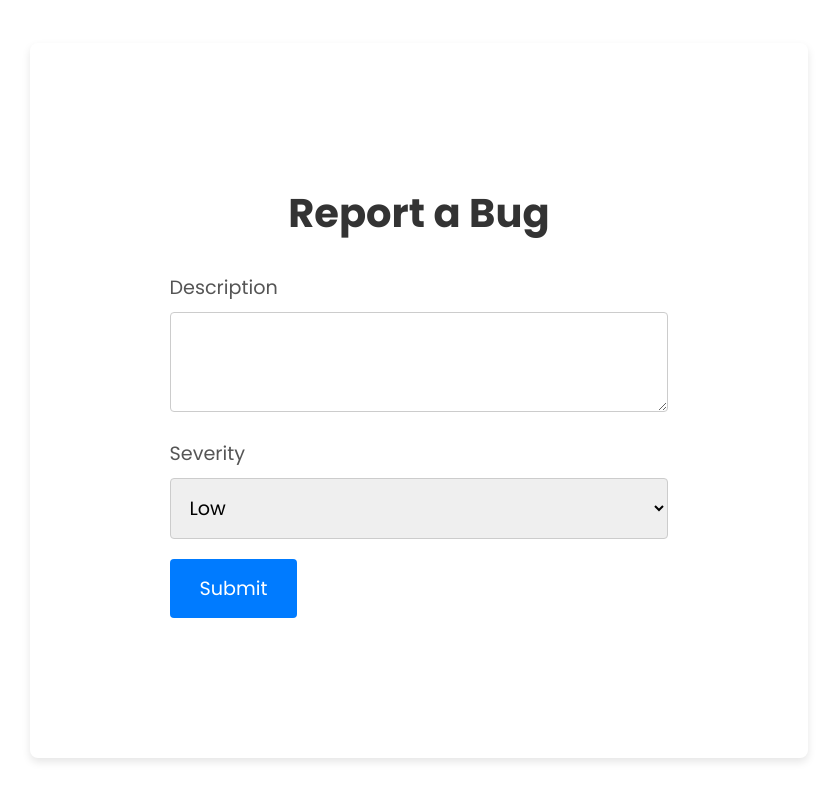
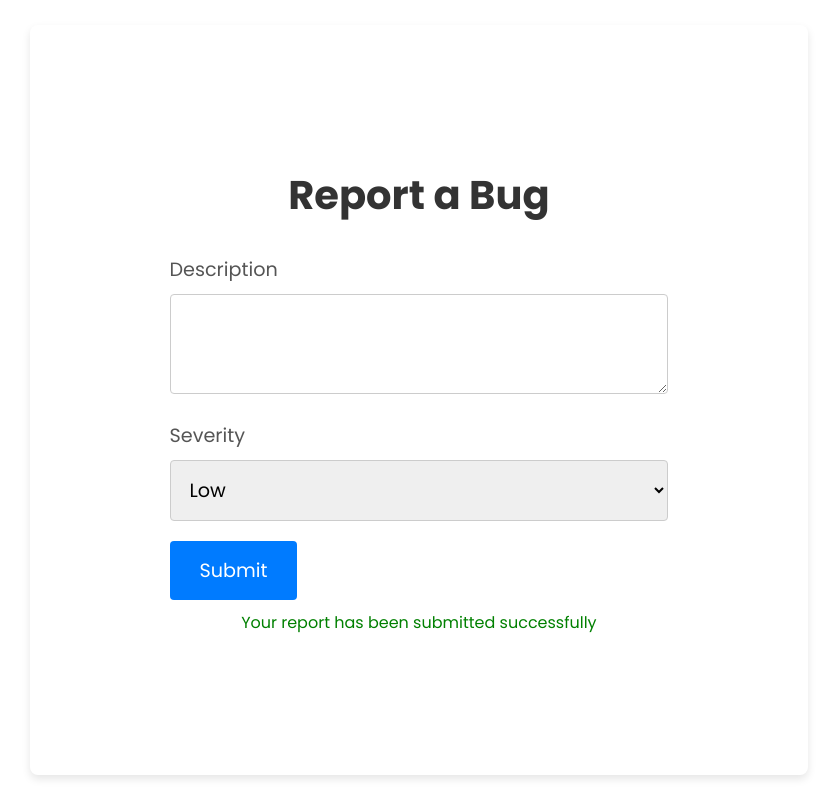
Before and after one commit to Patrick-250/A-tracker, a React (Vite) app in the folder client/: page /report-bug in a window 1280 px wide. Both pictures are taken after typing "Sample" into the empty fields and a click on the button "Submit". Shown: the whole page, without its empty margins (286-1123 px from the left). Built offline with nearby package versions, Linux system fonts and the light colour scheme.

Commit message:
added success message to report bug page

```diff
--- a/client/src/Pages/ReportBug/ReportBug.jsx
+++ b/client/src/Pages/ReportBug/ReportBug.jsx
@@ -1,23 +1,32 @@
 import React, { useState } from "react";
 import { useDispatch } from "react-redux";
+import { useNavigate } from "react-router-dom";
 import { reportBug } from "../../Redux/Actions";
 import "./ReportBug.scss";
 
 const ReportBug = () => {
   const [description, setDescription] = useState("");
   const [severity, setSeverity] = useState("low");
+  const [successMessage, setSuccessMessage] = useState("");
   const dispatch = useDispatch();
+  const navigate = useNavigate();
 
   const handleSubmit = (e) => {
     e.preventDefault();
     dispatch(reportBug({ description, severity }));
     setDescription("");
     setSeverity("low");
+    setSuccessMessage("Your report has been submitted successfully");
+    setTimeout(() => {
+      setSuccessMessage("");
+      navigate("/");
+    }, 3000); // Clear the message and navigate after 3 seconds
   };
 
   return (
     <div className="report-bug">
       <h1>Report a Bug</h1>
+
       <form onSubmit={handleSubmit}>
         <div className="form-group">
           <label htmlFor="description">Description</label>
@@ -42,6 +51,9 @@ const ReportBug = () => {
         </div>
         <button type="submit">Submit</button>
       </form>
+      {successMessage && (
+        <div className="success-message">{successMessage}</div>
+      )}
     </div>
   );
 };
--- a/client/src/Pages/ReportBug/ReportBug.scss
+++ b/client/src/Pages/ReportBug/ReportBug.scss
@@ -73,3 +73,7 @@ button[type="submit"] {
 button[type="submit"]:hover {
   background-color: green;
 }
+.success-message {
+  color: green;
+  margin-top: 10px;
+}
```
